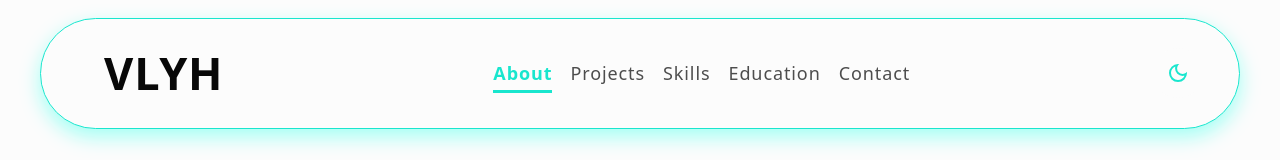
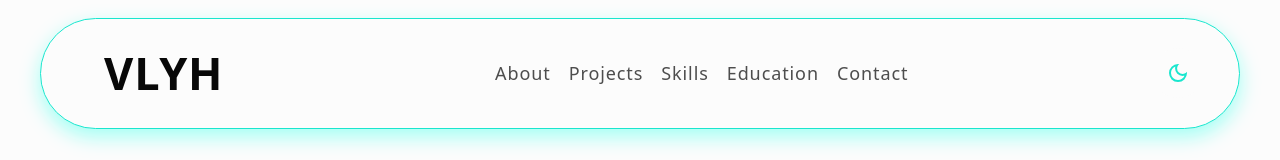
Before and after one commit to valarie-lim/portfolio, a React (Vite) app: page / in a window 1280 px wide. Shown: the top 160 px of the page. Built offline with nearby package versions, Linux system fonts and the light colour scheme.

Commit message:
update header useState

```diff
--- a/src/components/Header.jsx
+++ b/src/components/Header.jsx
@@ -5,7 +5,7 @@ import ThemeSwitch from "./ThemeSwitch.jsx";
 function Header() {
   const [isScrolled, setIsScrolled] = useState(false);
   const [isMenuOpen, setIsMenuOpen] = useState(false);
-  const [activeHash, setActiveHash] = useState("#about");
+  const [activeHash, setActiveHash] = useState("#");
 
   // 1. Handle background blur/shrink on scroll
   useEffect(() => {
```
